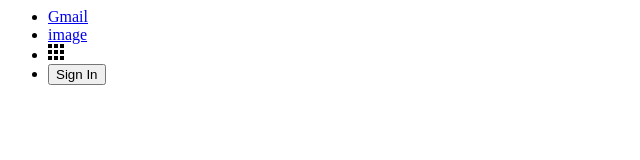
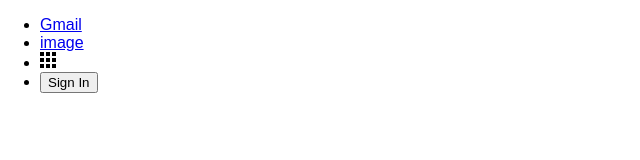
Before and after one commit to Burhanuddin668/google-home-page, a plain HTML site: page index.html in a window 1280 px wide. Shown: the whole page, without its empty margins (0-640 px from the left). Drawn offline with Linux system fonts and the light colour scheme.

Commit message:
second-push

```diff
--- /dev/null
+++ b/index.css
@@ -0,0 +1,18 @@
+body{
+    margin: 0%;
+    padding: 0%;
+    box-sizing: border-box;
+    font-family: Arial, Helvetica, sans-serif;
+}
+header{
+    align-items: center;
+    justify-content: centern;
+}
+header nav{
+    position: absolute;
+    display: flex;
+    justify-content: flex-end;
+}
+header nav ul{
+
+}
--- a/google.html
+++ b/index.html
@@ -3,6 +3,7 @@
         <title>
             Google Home Page
         </title>
+        <link rel="stylesheet" href="index.css">
     </head>
     <body>
         <header>
```
Also changed, not shown: google.css (deleted).
